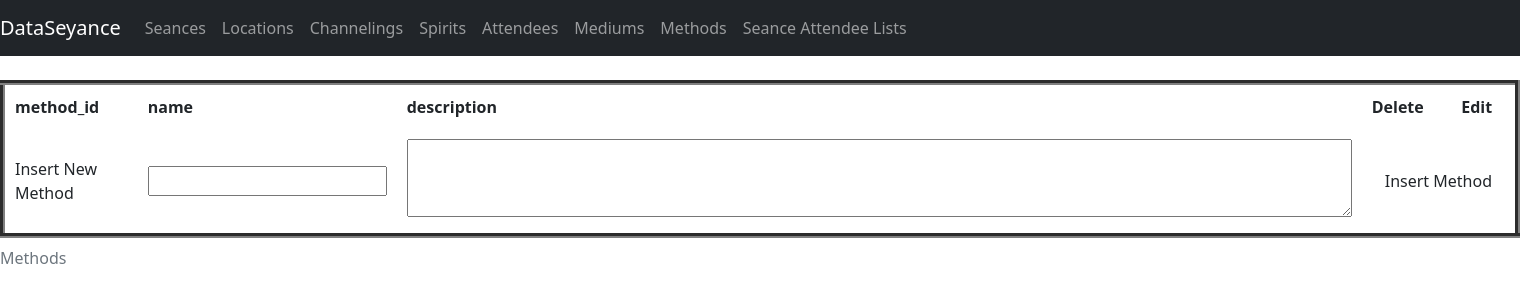
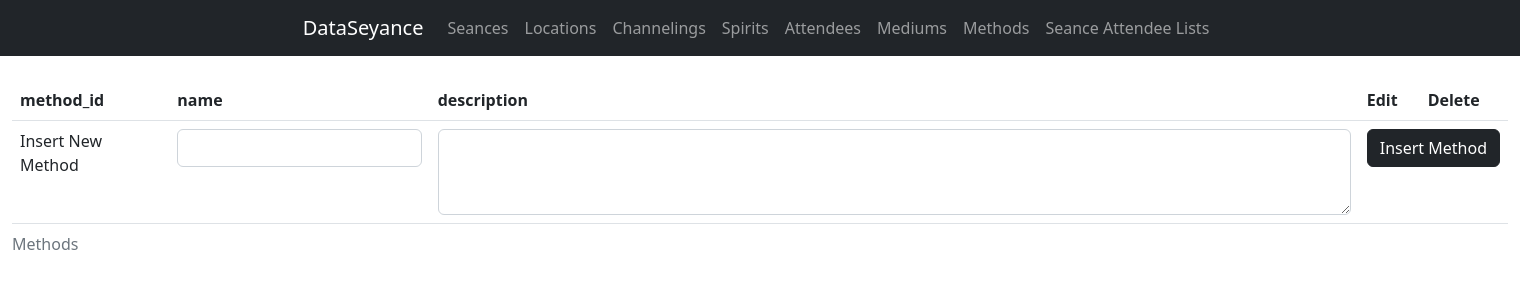
Before and after one commit to gmelsby/DataSeyance, a Flask app: page /methods in a window 1520 px wide. Shown: the top 303 px of the page. Run offline with Flask 2, Linux system fonts and the light colour scheme; data that the repository does not hold is empty; some libraries are stand-ins or nearby versions.

Commit message:
Spirits and Methods have updated forms with Bootstrap styling

```diff
--- a/templates/channelings.j2
+++ b/templates/channelings.j2
@@ -87,7 +87,7 @@
 
 <div>&nbsp;</div>
 
-<table border="5" cellpadding="10">
+<table class="table">
   <caption>
   Channelings from
   {% if chosen_seance==None %}All Seances
--- a/templates/locations.j2
+++ b/templates/locations.j2
@@ -2,7 +2,7 @@
 {% block title %}Locations{% endblock %}
 
 {% block content %}
-<table border="5" cellpadding="10">
+<table class="table">
   <caption>Locations</caption>
   <thead>
   <tr>
--- a/templates/mediums.j2
+++ b/templates/mediums.j2
@@ -3,7 +3,7 @@
 
 {% block content %}
 
-<table border="5" cellpadding="10">
+<table class="table">
   <caption>Mediums</caption>
   <thead>
   <tr>
--- a/templates/methods.j2
+++ b/templates/methods.j2
@@ -2,34 +2,38 @@
 {% block title %}Methods{% endblock %}
 
 {% block content %}
-<table border="5" cellpadding="10">
+
+<div class="container-fluid">
+<table class="table">
   <caption>Methods</caption>
   <thead>
   <tr>
     <th>method_id</th>
     <th>name</th>
     <th>description</th>
+    <th>Edit</th>
     <th>Delete</th>
-    <th>Edit</th>
   </tr>
   </thead>
   <tbody>
   {% for method in method_data %}
          {%if method['method_id'] == method_to_edit %}
   <tr>
-        <form id="UpdateMethod" method="POST">
+    <form id="SaveUpdateMethod" method="POST">
+    <div class="form-group">
     <td>{{method['method_id']}}</td>
-        <td><input  type="text"  name="name" value='{{method['name']}}'></td>
-            <td><input  type="text"  name="description" value='{{method['description']}}'></td>
+        <td><input type="text" class="form-control" name="name" value='{{method['name']}}'></td>
+        <td><input type="text" class="form-control" name="description" value='{{method['description']}}'></td>
    <td>
-        <input class="btn" type="submit" id="UpdateMethod" value="Save">
+        <input class="btn btn-primary" type="submit" id="SaveUpdate" value="Save">
         <input type="hidden" name="action" value="update">
         <input type="hidden" name="method_id" value={{method['method_id']}}
    </td>
+   </div>
    </form>
+     <form id="cancel" method="GET">
     <td>
-       <form id="cancel" method="GET">
-      <input class="btn" type="submit" id="cancel" value="Cancel">
+      <input class="btn btn-secondary" type="submit" id="cancel" value="Cancel">
      </td>
     </form>
   </tr>
@@ -40,17 +44,18 @@
      <td>{{method['method_id']}}</td>
     <td>{{method['name']}}</td>
         <td>{{method['description']}}</td>
+
+      <form id="UpdateMethod" method="POST">
          <td>
-      <form id="UpdateMethod" method="POST">
-        <input class="btn" type="submit" id="UpdateMethod" value="Update Method">
+        <input class="btn btn-secondary" type="submit" id="UpdateMethod" value="Update Method">
         <input type="hidden" name="action" value="tagupdate">
         <input type="hidden" name="method_id" value={{method['method_id']}}
 
          </td>
          </form>
+         <form id="DeleteMethod" method="POST">
         <td>
-           <form id="DeleteMethod" method="POST">
-        <input class="btn" type="submit" id="DeleteMethod" value="Delete Method">
+        <input class="btn btn-danger" type="submit" id="DeleteMethod" value="Delete Method">
         <input type="hidden" name="action" value="delete">
         <input type="hidden" name="method_id" value={{method['method_id']}}
 
@@ -60,17 +65,22 @@
   {% endfor %}
 
 
-    <tr>          <form id="InsertMethod" method="POST">
+    <tr>
+    <form id="InsertMethod" method="POST">
+    <div class="form-group">
     <td>Insert New Method</td>
-    <td> <input  type="text"  name="name"></td>
-        <td> <textarea rows="3" cols="100" name="description" form="InsertMethod"></textarea>
-    </fieldset></td>
- <td colspan=2>   <input class="btn" type="submit" id="InsertMethod" value="Insert Method">
+    <td> <input type="text" class="form-control" name="name"></td>
+    <td> <textarea rows="3" class="form-control" cols="100" name="description" form="InsertMethod"></textarea></td>
+    <td colspan=2>
+      <input class="btn btn-dark" type="submit" id="InsertMethod" value="Insert Method">
       <input type="hidden" name="action" value="insert">
+    </tr>
+    </div>
     </form>
-        </tr>
 
   </tbody>
 </table>
 
+</div>
+
 {% endblock %}
--- a/templates/navbar.html
+++ b/templates/navbar.html
@@ -1,4 +1,5 @@
 <nav class="navbar navbar-expand-lg navbar-dark bg-dark">
+  <div class="container-fluid flex-wrap justify-content-center">
     <a class="navbar-brand" href="index">DataSeyance</a>
     <div class="navbar-nav">
       <a class="nav-item nav-link" href="seances">Seances</a>
@@ -9,5 +10,6 @@
       <a class="nav-item nav-link" href="mediums">Mediums</a>
       <a class="nav-item nav-link" href="methods">Methods</a>
       <a class="nav-item nav-link" href="seanceattendees">Seance Attendee Lists</a>
+    </div>
   </div>
 </nav>
--- a/templates/seanceattendees.j2
+++ b/templates/seanceattendees.j2
@@ -19,7 +19,7 @@
 &nbsp;
 </div>
 
-<table border="5" cellpadding="10">
+<table class="table">
   <caption>Seance Attendees for
   {% if chosen_seance!=None %} Seance that took place on {{chosen_seance['date']}} at {{chosen_seance['name']}} | seance_id:{{chosen_seance['seance_id']}}
   {% else %} all seances{% endif %}</caption>
--- a/templates/seances.j2
+++ b/templates/seances.j2
@@ -2,7 +2,7 @@
 {% block title %}Seances{% endblock %}
 
 {% block content %}
-<table border="5" cellpadding="10">
+<table class="table">
   <caption>Seances</caption>
   <thead>
   <tr>
```
Also changed, not shown: templates/spirits.j2 (+19 -15 lines). Lines whose indentation alone changed are shown as unchanged.
